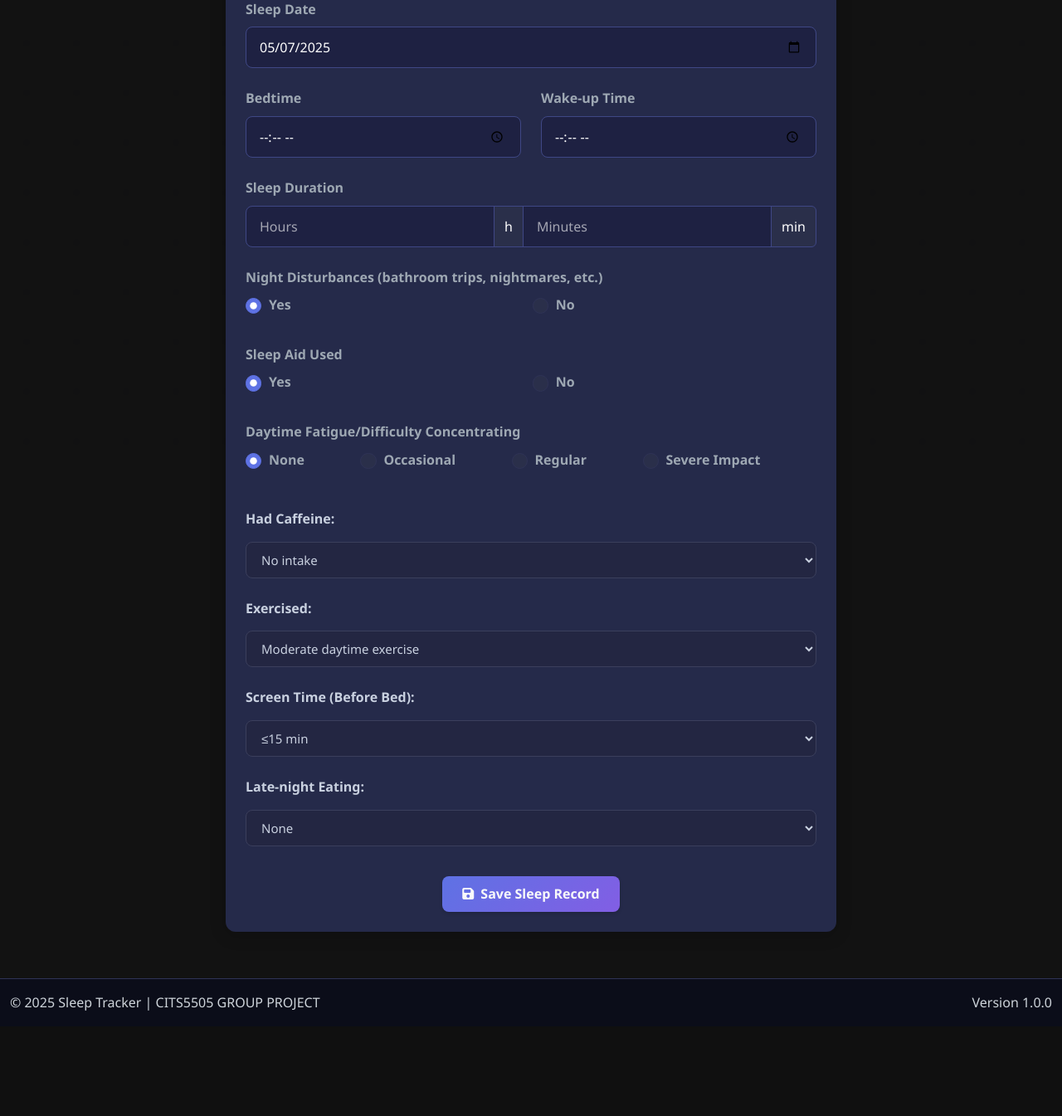
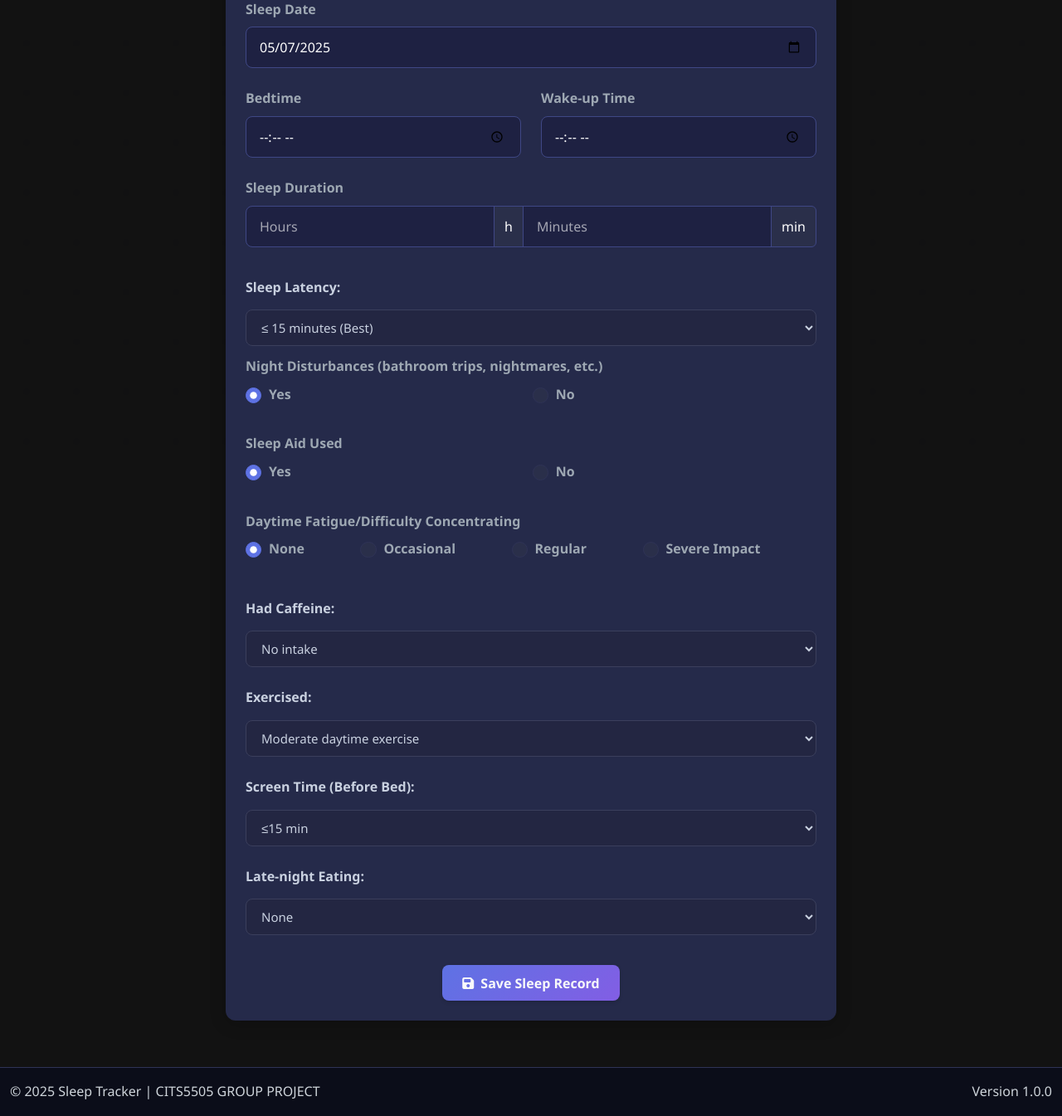
Before and after one commit to klxs409400/CITS5505-GROUP, a Flask app: page /record-sleep in a window 1280 px wide. Shown: the part 222-1567 px from the top of the page at 83% size. Before the commit the page ends 1440 px from the top, so only its background shows below. Run offline with Flask 3, Linux system fonts and the light colour scheme; the visitor is signed in with stand-in values (Sample User, id 1).

Commit message:
Add sleep_latency field to models.py and add corresponding dropdown input to recordsleep.html

```diff
--- a/models.py
+++ b/models.py
@@ -46,12 +46,13 @@ class SleepRecord(db.Model):
 
     # Additional fields - retrieved from recordsleep.html form
     sleep_disturbances = db.Column(db.String(20))
-    sleep_aid = db.Column(db.String(20))
+    sleep_aid = db.Column(db.Integer)
     daytime_dysfunction = db.Column(db.String(20))
     caffeine = db.Column(db.Integer)         # Values: 0, 1, 2
     exercise = db.Column(db.Integer)         # Values: 0, 1, 2
     screen = db.Column(db.Integer)           # Values: 0, 1, 2
     eating = db.Column(db.Integer)           # Values: 0, 1, 2
+    sleep_latency = db.Column(db.Integer)
 
 
 class SleepGoal(db.Model):
--- a/templates/Homepage/recordsleep.html
+++ b/templates/Homepage/recordsleep.html
@@ -129,6 +129,15 @@
                         />
                         <span class="input-group-text">min</span>
                       </div>
+                    </div>
+
+                    <div class="record-container">
+                      <label for="sleep_latency" class="record-label">Sleep Latency:</label>
+                      <select id="sleep_latency" name="sleep_latency" class="record-input" required>
+                        <option value="3">≤ 15 minutes (Best)</option>
+                        <option value="1">16–60 minutes (Moderate)</option>
+                        <option value="0">> 60 minutes (Poor)</option>
+                      </select>
                     </div>
 
                     <!-- Sleep Disturbances -->
```
